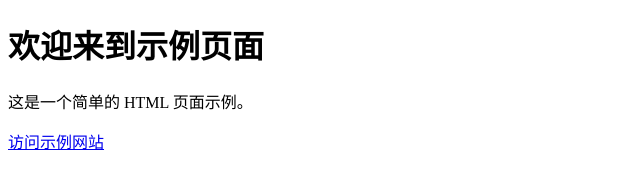
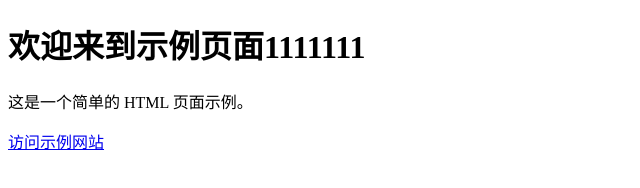
Before and after one commit to HKcarry/carry, a plain HTML site: page index.html in a window 1280 px wide. Shown: the whole page, without its empty margins (0-640 px from the left). Drawn offline with Linux system fonts and the light colour scheme.

Commit message:
Update index.html

```diff
--- a/index.html
+++ b/index.html
@@ -8,7 +8,7 @@
 </head>
 
 <body>
-  <h1>欢迎来到示例页面</h1>
+  <h1>欢迎来到示例页面1111111</h1>
   <p>这是一个简单的 HTML 页面示例。</p>
   <a href="https://www.example.com">访问示例网站</a>
 </body>
```
